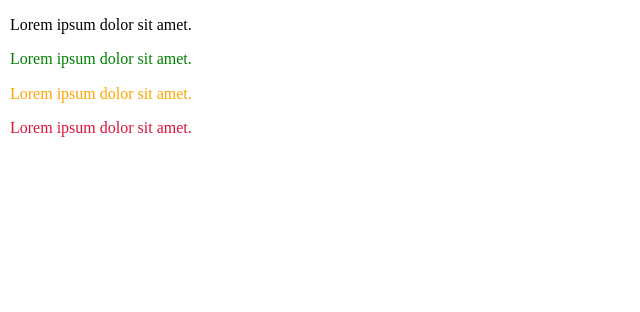
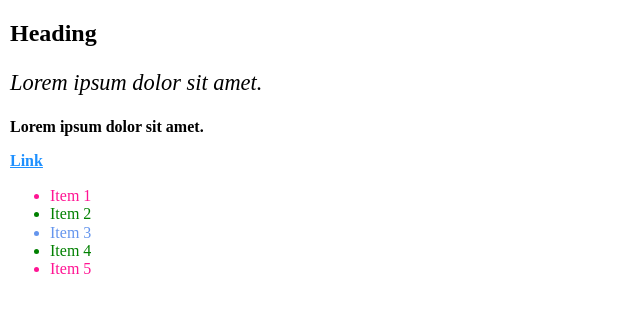
Before and after one commit to patrikkusnir1/mosh_course_html_css, a plain HTML site: page css_basics/5_pseudoselectors/index.html in a window 1280 px wide. Shown: the whole page, without its empty margins (0-640 px from the left). Drawn offline with Linux system fonts and the light colour scheme.

Commit message:
pseudoclasses

```diff
--- a/css_basics/5_pseudoselectors/css/styles.css
+++ b/css_basics/5_pseudoselectors/css/styles.css
@@ -1,23 +1,74 @@
 body {
     margin: 10px;
 }
-/* descendant selector */
-#products p {
-    color: orange;
+/* real class */
+article .first {
+    font-style: italic;
+    font-size: 140%;
+}
+/* pseudoclass :first-child */
+
+/**
+
+    article :first-child {
+        font-style: italic;
+        font-size: 140%;
+    }
+
+
+/* pseudoclass :first-of-type */
+/* heading and first p receives the style */
+
+/*
+    article :first-of-type {
+        font-style: italic;
+        font-size: 140%;
+    }
+*/
+
+/* styles only to first p paragraph */
+article p:first-of-type {
+    font-style: italic;
+    font-size: 140%;
 }
 
-/* direct child */
-#products > p {
-    color: green;
+/* styles only to last p paragraph */
+article p:last-of-type {
+    font-weight: bold;
+}
+article p:last-child {
+    font-weight: bold;
 }
 
-/* direct sibling - second doesn't work */
-#products + p {
-    color: chocolate;
+/* last child of article */
+article :last-child {
+    font-weight: bold;
 }
 
-/* all general siblings of products section ~ */
+/* style only odd list items */
 
-#products ~ p {
-    color: crimson;
+ul li:nth-child(odd) {
+    color: deeppink;
 }
+
+/* style only even list items */
+    ul li:nth-child(even) {
+        color: green;
+    }
+
+/* formula using */
+
+ul li:nth-child(3n) {
+    color: cornflowerblue;
+}
+
+/* visited links */
+a:visited,
+a:link {
+    color: dodgerblue;
+}
+/* hover and tabkey - focus */
+a:hover,
+a:focus {
+    color: deeppink;
+}
--- a/css_basics/5_pseudoselectors/index.html
+++ b/css_basics/5_pseudoselectors/index.html
@@ -9,17 +9,18 @@
     <link rel="stylesheet" href="css/styles.css" />
   </head>
   <body>
-    <!-- now p is not sibling of section element and styling doesn't work -->
-    <p>Lorem ipsum dolor sit amet.</p>
-    <section id="products">
-      <!-- p is direct child -->
+    <article>
+      <h2>Heading</h2>
       <p>Lorem ipsum dolor sit amet.</p>
-      <article>
-        <p>Lorem ipsum dolor sit amet.</p>
-      </article>
-    </section>
-    <!-- <p> is direct sibling -->
-
-    <p>Lorem ipsum dolor sit amet.</p>
+      <p>Lorem ipsum dolor sit amet.</p>
+      <a href="https://someweirdwebsite.com">Link</a>
+    </article>
+    <ul>
+      <li>Item 1</li>
+      <li>Item 2</li>
+      <li>Item 3</li>
+      <li>Item 4</li>
+      <li>Item 5</li>
+    </ul>
   </body>
 </html>
```
